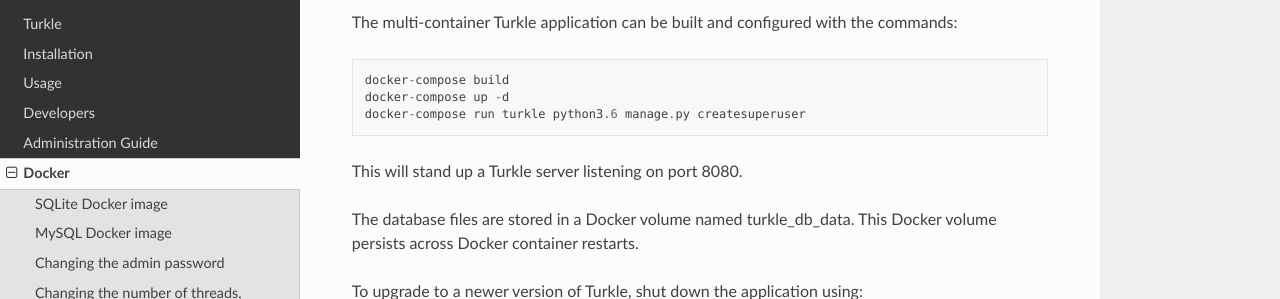
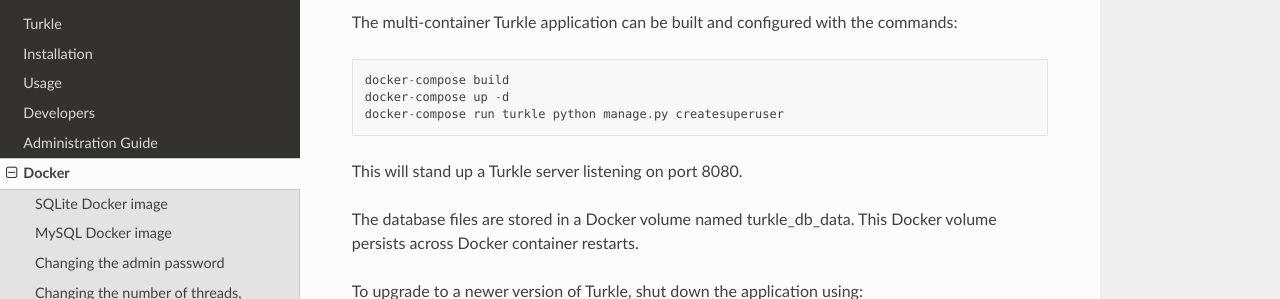
Before and after one commit to hltcoe/turkle, a Sphinx documentation site: the page built from docs/DOCKER.rst, in a window 1280 px wide and 900 px high, scrolled down 675 px. Shown: the part 153-452 px from the top of the window. Built offline with Sphinx 7.4.7 and the Read the Docs theme 2.0.0, drawn with Linux system fonts in a browser that asks for light colours.

Commit message:
upgrade the docker images to new base images

```diff
--- a/docs/DOCKER.rst
+++ b/docs/DOCKER.rst
@@ -38,7 +38,7 @@
 
     docker-compose build
     docker-compose up -d
-    docker-compose run turkle python3.6 manage.py createsuperuser
+    docker-compose run turkle python manage.py createsuperuser
 
 This will stand up a Turkle server listening on port 8080.
 
```
Also changed, not shown: 5 other files.
